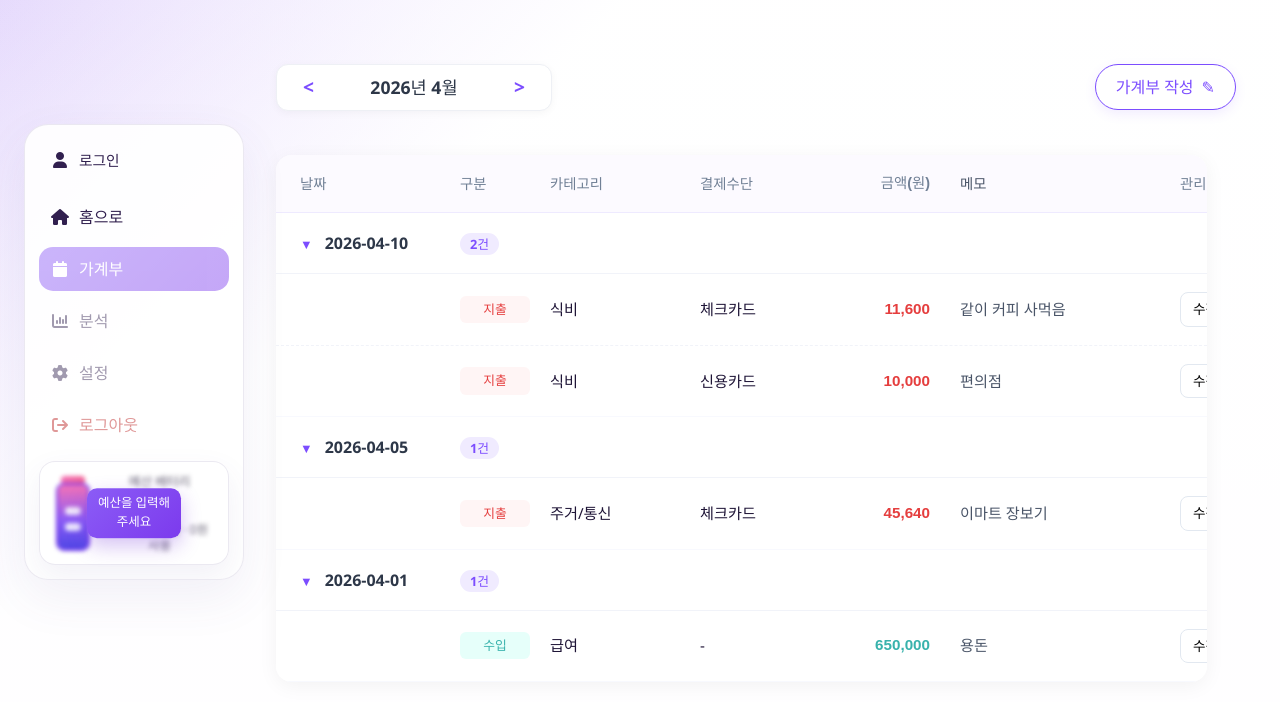
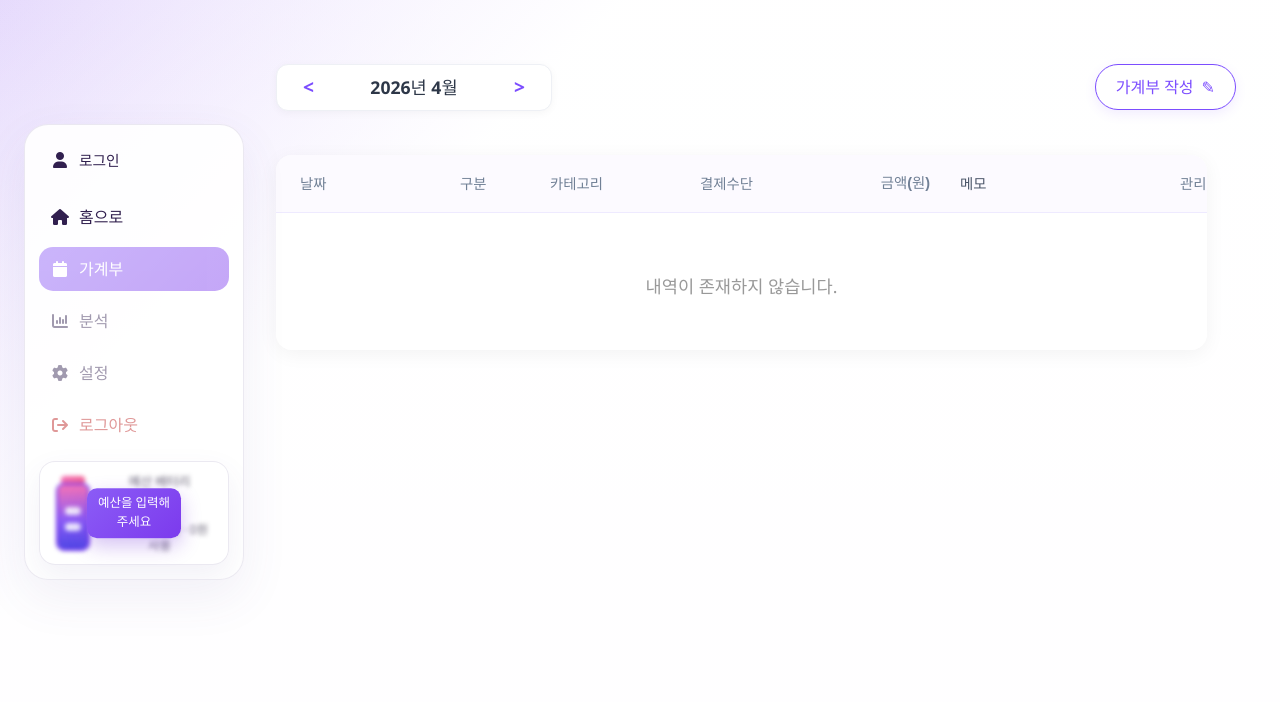
Before and after one commit to ksy9565/KB_Skeleton_Project, a Vue app: page /ledger in a window 1280 px wide. Shown: the top 702 px of the page. Built offline with nearby package versions, Linux system fonts and the light colour scheme; data requests are answered from the project's data file.

Commit message:
Feat: 트랜잭션 추가 함수 구조 수정 및 가계부 페이지 초기화면 변경 버그없었으면좋겠어요

```diff
--- a/src/components/mainPage/DashboardCalendarPanel.vue
+++ b/src/components/mainPage/DashboardCalendarPanel.vue
@@ -21,11 +21,11 @@ const baseStore = useBaseStore();
 
 const { categories, paymentMethods } = storeToRefs(baseStore);
 const { transactions, currentMonth } = storeToRefs(transactionStore);
-const { addTransaction2 } = transactionStore;
+const { addTransaction } = transactionStore;
 
 const handleSave = async (data) => {
   try {
-    await addTransaction2(data);
+    await addTransaction(data);
 
     toast.success('저장되었습니다.', {
       timeout: 2000,
--- a/src/components/mainPage/DashboardRecentTransactions.vue
+++ b/src/components/mainPage/DashboardRecentTransactions.vue
@@ -18,7 +18,7 @@ const baseStore = useBaseStore();
 
 const { categories, paymentMethods } = storeToRefs(baseStore);
 const { transactions, currentMonth } = storeToRefs(transactionStore);
-const { addTransaction2 } = transactionStore;
+const { addTransaction } = transactionStore;
 
 // 초기 데이터 로드
 onMounted(async () => {
--- a/src/pages/ledger/ledgerPage.vue
+++ b/src/pages/ledger/ledgerPage.vue
@@ -21,11 +21,11 @@ const toast = useToast();
 const userId = computed(() => authStore.currentUser?.id || 'guest');
 
 const { categories, paymentMethods } = storeToRefs(baseStore);
-const { addTransaction2 } = transactionStore;
+const { addTransaction } = transactionStore;
 
 const modalOpen = ref(false);
 const handleSave = async (data) => {
-  await addTransaction2(data);
+  await addTransaction(data);
   modalOpen.value = false;
 };
 
@@ -59,50 +59,10 @@ const editingItem = reactive({
   isFixed: false,
 });
 
-// 목데이터
-const mockTransactions = ref([
-  {
-    id: 1,
-    type: 'expense',
-    date: '2026-04-10',
-    categoryId: 7,
-    paymentMethod: '체크카드',
-    amount: 11600,
-    memo: '같이 커피 사먹음',
-  },
-  {
-    id: 2,
-    type: 'expense',
-    date: '2026-04-10',
-    categoryId: 7,
-    paymentMethod: '신용카드',
-    amount: 10000,
-    memo: '편의점',
-  },
-  {
-    id: 3,
-    type: 'expense',
-    date: '2026-04-05',
-    categoryId: 11,
-    paymentMethod: '체크카드',
-    amount: 45640,
-    memo: '이마트 장보기',
-  },
-  {
-    id: 4,
-    type: 'income',
-    date: '2026-04-01',
-    categoryId: 1,
-    paymentMethod: null,
-    amount: 650000,
-    memo: '용돈',
-  },
-]);
-
 const groupedTransactions = computed(() => {
   const source = transactionStore.transactions.length
     ? transactionStore.transactions
-    : mockTransactions.value;
+    : []; //목데이터 대신 빈 배열->새로고침 시 발생하는 오류도 같이 고쳐짐
 
   const filtered = source.filter((item) => {
     const itemDate = new Date(item.date);
@@ -189,7 +149,7 @@ const handleDelete = async (id) => {
 
     cancelButtonColor: '#7c4dff',
     cancelButtonText: '취소',
-    position: 'center', // 이건 중앙이 제일 예쁩니다
+    position: 'center',
   });
   if (result.isConfirmed) {
     try {
@@ -217,12 +177,6 @@ const getCategoryName = (id) => {
 
 onMounted(async () => {
   await transactionStore.fetchTransactions();
-  try {
-    const response = await fetch('http://localhost:3000/catgories');
-    categories.value = await response.json();
-  } catch (error) {
-    console.error('카테고리 로드 실패:', error);
-  }
 });
 </script>
 
@@ -273,6 +227,12 @@ onMounted(async () => {
         </div>
 
         <div
+          v-if="Object.keys(groupedTransactions).length === 0"
+          class="no-data-msg"
+        >
+          내역이 존재하지 않습니다.
+        </div>
+        <div
           v-for="(items, date) in groupedTransactions"
           :key="date"
           class="date-group-row"
@@ -297,7 +257,9 @@ onMounted(async () => {
                   item.type === 'income' ? '수입' : '지출'
                 }}</span>
               </div>
-              <div class="col-cat">{{ getCategoryName(item.categoryId) }}</div>
+              <div class="col-cat">
+                {{ getCategoryName(item.categoryId) }}
+              </div>
               <div class="col-title">{{ item.title || '내용 없음' }}</div>
               <div class="col-method">{{ item.paymentMethod || '-' }}</div>
               <div class="col-amount" :class="item.type">
@@ -855,4 +817,14 @@ onMounted(async () => {
 .cancel-btn:active {
   transform: scale(0.98);
 }
+
+.no-data-msg {
+  padding: 50px 0;
+  text-align: center;
+  color: #999;
+  font-size: 1.1rem;
+  background: #ffffff;
+  border-radius: 12px;
+  margin-top: 10px;
+}
 </style>
--- a/src/pages/subPage/addTransactionModal.vue
+++ b/src/pages/subPage/addTransactionModal.vue
@@ -95,7 +95,6 @@ const saveTransaction = () => {
   }
   emit('save', {
     ...form.value,
-    userId: form.value.userId ?? props.userId ?? null,
   });
   closeModal();
 };
--- a/src/pages/subPage/addTransactionModalSelectDate.vue
+++ b/src/pages/subPage/addTransactionModalSelectDate.vue
@@ -91,7 +91,6 @@ const saveTransaction = () => {
   }
   emit('save', {
     ...form.value,
-    userId: form.value.userId ?? props.userId ?? null,
   });
   closeModal();
 };
--- a/src/services/transactionService.js
+++ b/src/services/transactionService.js
@@ -14,6 +14,18 @@ export const transactionService = {
       params: { userId },
     });
     return res.data;
+  },
+  async addTransaction(data) {
+    try {
+      const response = await axios.post(
+        `http://localhost:3000/transactions/`,
+        data,
+      );
+      return response.data;
+    } catch (error) {
+      console.error('API 저장 요청 실패:', error);
+      throw error;
+    }
   },
   async updateTransaction(id, data) {
     try {
--- a/src/stores/transactionStore.js
+++ b/src/stores/transactionStore.js
@@ -19,9 +19,6 @@ export const useTransactionStore = defineStore('transaction', () => {
   // Getters
   // 1. 월별 거래내역 필터링
   const monthlyTransactions = computed(() => {
-    return transactions.value.filter((t) =>
-      t.date.startsWith(currentMonth.value),
-    );
     return transactions.value.filter((t) =>
       t.date.startsWith(currentMonth.value),
     );
@@ -153,11 +150,14 @@ export const useTransactionStore = defineStore('transaction', () => {
     return created;
   }
 
-  function addTransaction(transaction) {
-    // 1. 거래 추가
-    transactions.value.push({ ...transaction, id: Date.now() });
-
-    // 2. (선택사항) Auth 스토어의 잔액(balance) 업데이트 로직 연결 가능
+  async function addTransaction(data) {
+    try {
+      await transactionService.addTransaction(data);
+      console.log('스토어 업데이트 완료:');
+    } catch (error) {
+      console.error('스토어 업데이트 실패:', error);
+      throw error;
+    }
   }
 
   async function updateTransaction(id, data) {
@@ -301,38 +301,6 @@ export const useTransactionStore = defineStore('transaction', () => {
     }
   };
 
-  const addTransaction2 = async (formData) => {
-    try {
-      const userId = authStore.currentUser?.id;
-      // 새 객체 생성
-      const newTransaction = {
-        ...formData,
-        userId: formData.userId ?? userId ?? null,
-        amount: Number(formData.amount),
-      };
-
-      // db.json에 POST 요청으로 저장
-      const response = await axios.post(
-        'http://localhost:3000/transactions',
-        newTransaction,
-      );
-      const created = response.data;
-
-      if (
-        created?.userId === userId &&
-        typeof created?.date === 'string' &&
-        created.date.startsWith(currentMonth.value)
-      ) {
-        transactions.value.unshift(created);
-      }
-
-      return created;
-    } catch (error) {
-      console.error('거래 내역 저장 실패:', error);
-      throw error;
-    }
-  };
-
   return {
     transactions,
     isLoading,
@@ -353,6 +321,5 @@ export const useTransactionStore = defineStore('transaction', () => {
     getWeeklyStats,
     getMonthlyStats,
     updateTransaction,
-    addTransaction2,
   };
 });
```
